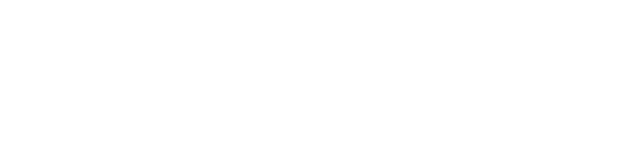
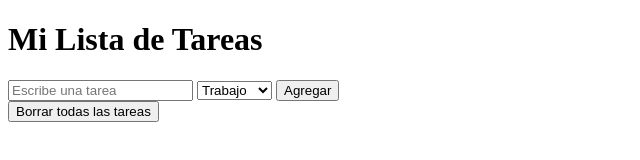
Before and after one commit to PamelaViale/To-DoApp, a plain HTML site: page index.html in a window 1280 px wide. Shown: the whole page, without its empty margins (0-640 px from the left). Drawn offline with Linux system fonts and the light colour scheme.

Commit message:
form en HTML

```diff
--- a/index.html
+++ b/index.html
@@ -3,9 +3,30 @@
 <head>
     <meta charset="UTF-8">
     <meta name="viewport" content="width=device-width, initial-scale=1.0">
-    <title>Document</title>
+    <link rel="stylesheet" href="style.css">
+    <title>ToDO App</title>
 </head>
 <body>
+      <h1>Mi Lista de Tareas</h1>
 
+
+  <form id="formulario">
+    <input type="text" id="tarea" placeholder="Escribe una tarea">
+    <select id="categoria">
+      <option value="Trabajo">Trabajo</option>
+      <option value="Estudio">Estudio</option>
+      <option value="Personal">Personal</option>
+    </select>
+    <button type="submit">Agregar</button>
+  </form>
+
+
+  <button id="borrar-todo">Borrar todas las tareas</button>
+
+
+  <div id="lista-tareas"></div>
+
+
+<script src="app.js"></script>
 </body>
 </html>
```
